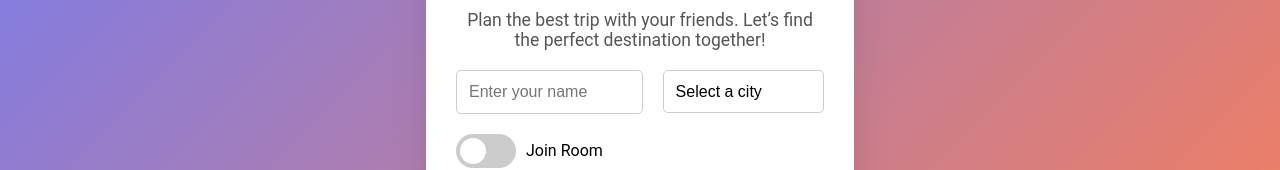
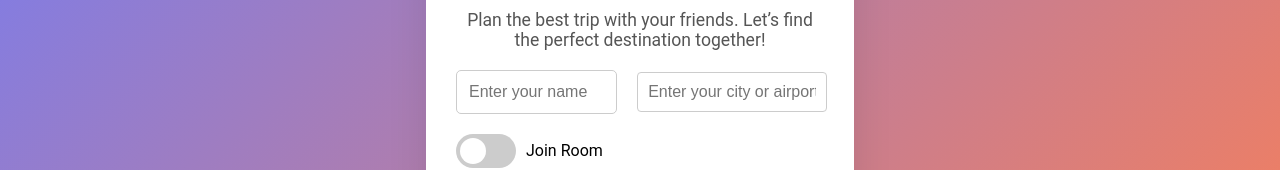
Before and after one commit to ByCode22/skyscanner_hack25, a React (Create React App) app in the folder Frontend/: page / in a window 1280 px wide. Shown: the part 335-505 px from the top of the page. Built offline with nearby package versions, Linux system fonts and the light colour scheme.

Commit message:
add autocompleter

```diff
--- a/Frontend/package.json
+++ b/Frontend/package.json
@@ -7,6 +7,7 @@
     "@testing-library/jest-dom": "^6.6.3",
     "@testing-library/react": "^16.3.0",
     "@testing-library/user-event": "^13.5.0",
+    "axios": "^1.9.0",
     "react": "^19.1.0",
     "react-dom": "^19.1.0",
     "react-router-dom": "^7.5.3",
--- /dev/null
+++ b/Frontend/src/components/CityAutocomplete.js
@@ -0,0 +1,90 @@
+import React, { useState } from 'react';
+import axios from 'axios';
+
+const CityAutocomplete = ({ city, setCity }) => {
+  const [query, setQuery] = useState('');
+  const [suggestions, setSuggestions] = useState([]);
+
+  const fetchAirports = async (text) => {
+    try {
+      const res = await axios.get(`http://localhost:8000/search-airports?name=${encodeURIComponent(text)}`);
+      setSuggestions(res.data); // data: [ [name, iata], ... ]
+    } catch (err) {
+      console.error("Failed to fetch airports:", err);
+      setSuggestions([]);
+    }
+  };
+
+  const handleInputChange = (e) => {
+    const value = e.target.value;
+    setQuery(value);
+    if (value.length >= 2) {
+      fetchAirports(value);
+    } else {
+      setSuggestions([]);
+    }
+  };
+
+  const handleSelect = (name, iata) => {
+    setCity(iata);
+    setQuery(`${name} (${iata})`);
+    setSuggestions([]);
+  };
+
+  return (
+    <div className="autocomplete-container" style={{ position: 'relative' }}>
+      <input
+        type="text"
+        placeholder="Enter your city or airport"
+        value={query}
+        onChange={handleInputChange}
+        className="city-input"
+        style={{
+          width: '90%',
+          padding: '10px',
+          fontSize: '16px',
+          border: '1px solid #ccc',
+          borderRadius: '4px',
+        }}
+      />
+      {suggestions.length > 0 && (
+        <ul
+          className="autocomplete-list"
+          style={{
+            position: 'absolute',
+            top: '100%',
+            left: 0,
+            right: 0,
+            background: 'white',
+            border: '1px solid #ccc',
+            borderTop: 'none',
+            listStyle: 'none',
+            margin: 0,
+            padding: 0,
+            maxHeight: '200px',
+            overflowY: 'auto',
+            zIndex: 1000,
+          }}
+        >
+          {suggestions.map(([name, iata], index) => (
+            <li
+              key={index}
+              onClick={() => handleSelect(name, iata)}
+              style={{
+                padding: '10px',
+                cursor: 'pointer',
+                borderBottom: '1px solid #eee',
+              }}
+              onMouseOver={(e) => (e.currentTarget.style.background = '#f0f0f0')}
+              onMouseOut={(e) => (e.currentTarget.style.background = 'white')}
+            >
+              {name} ({iata})
+            </li>
+          ))}
+        </ul>
+      )}
+    </div>
+  );
+};
+
+export default CityAutocomplete;
--- a/Frontend/src/pages/HomePage.js
+++ b/Frontend/src/pages/HomePage.js
@@ -3,6 +3,7 @@ import { useNavigate } from 'react-router-dom';
 import './home.css';
 import hostSocketService from '../services/HostSocketService';
 import guestSocketService from '../services/GuestSocketService';
+import CityAutocomplete from '../components/CityAutocomplete';
 
 const HomePage = () => {
   const [username, setUsername] = useState('');
@@ -96,18 +97,7 @@ const HomePage = () => {
               className="username-input"
             />
 
-            <select
-              value={city}
-              onChange={(e) => setCity(e.target.value)}
-              className="city-select"
-            >
-              <option value="">Select a city</option>
-              <option value="BCN">Barcelona</option>
-              <option value="ICN">Seoul</option>
-              <option value="NYC">New York</option>
-              <option value="LON">London</option>
-              <option value="TOK">Tokyo</option>
-            </select>
+            <CityAutocomplete city={city} setCity={setCity} />
           </div>
 
           {/* Switch a la izquierda con texto fijo "Join Room" */}
--- a/Frontend/src/pages/home.css
+++ b/Frontend/src/pages/home.css
@@ -192,3 +192,30 @@ input:checked + .slider:before {
   background-color: #ccc;
   cursor: not-allowed;
 }
+
+.autocomplete-container {
+  position: relative;
+}
+
+.autocomplete-list {
+  position: absolute;
+  top: 100%;
+  width: 100%;
+  background: white;
+  border: 1px solid #ccc;
+  max-height: 180px;
+  overflow-y: auto;
+  z-index: 1000;
+  list-style: none;
+  margin: 0;
+  padding: 0;
+}
+
+.autocomplete-list li {
+  padding: 10px;
+  cursor: pointer;
+}
+
+.autocomplete-list li:hover {
+  background-color: #f0f0f0;
+}
```
Also changed, not shown: 1 other file (tests, documents, lock files or other folders).
